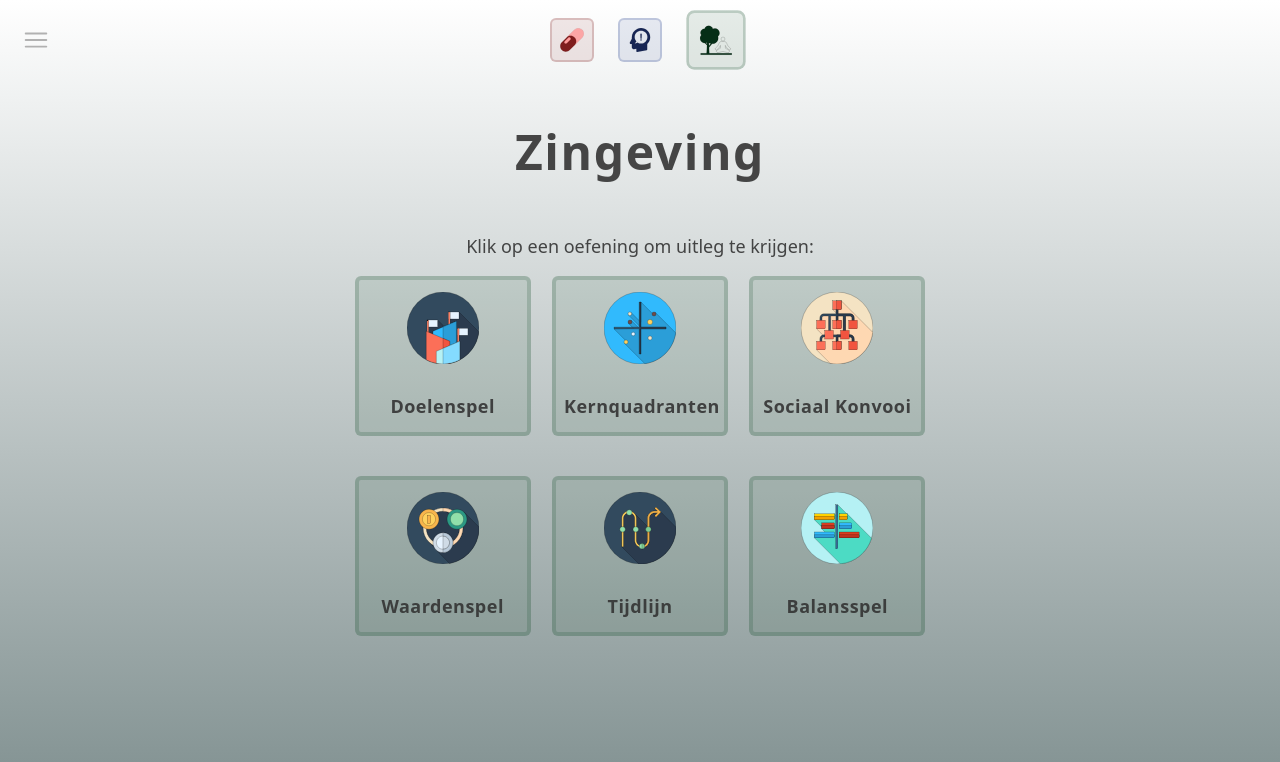
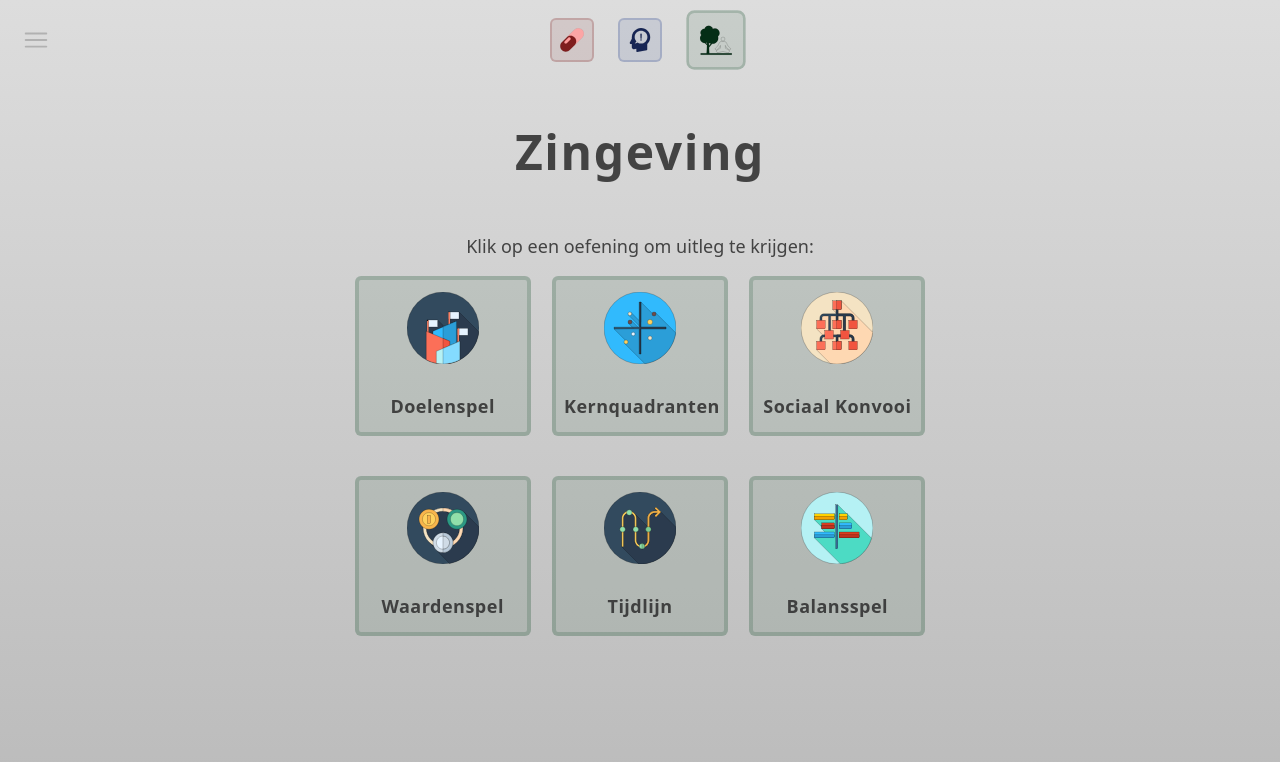
Before and after one commit to Rami-Wohl/drieluik, a Next.js app: page /zingeving in a window 1280 px wide. Shown: the top 762 px of the page. Built offline with nearby package versions, Linux system fonts and the light colour scheme.

Commit message:
update bg colors

```diff
--- a/src/app/layout.tsx
+++ b/src/app/layout.tsx
@@ -18,7 +18,7 @@ export default function RootLayout({
   return (
     <html
       lang="en"
-      className={`${GeistSans.variable} bg-opacity-70 bg-gradient-to-b from-[#ffffff] to-background`}
+      className={`${GeistSans.variable} from-backgroundStart bg-gradient-to-b to-background`}
     >
       <body>
         <LayoutWithNav>{children}</LayoutWithNav>
--- a/src/components/nav/layout-with-nav.tsx
+++ b/src/components/nav/layout-with-nav.tsx
@@ -9,7 +9,7 @@ export const LayoutWithNav = ({ children }: { children: ReactNode }) => {
     <>
       <NavProvider>
         <NavComponents />
-        <main className="to-background relative flex min-h-screen w-full flex-col items-center bg-opacity-70 bg-gradient-to-b from-[#ffffff] pb-12 font-sans">
+        <main className="from-backgroundStart relative flex min-h-screen w-full flex-col items-center bg-gradient-to-b to-background pb-12 font-sans">
           {children}
         </main>
       </NavProvider>
--- a/src/components/nav/nav-container.tsx
+++ b/src/components/nav/nav-container.tsx
@@ -45,7 +45,7 @@ const NavComponents = () => {
     <div>
       <nav
         ref={mobileMenuRef}
-        className={`fixed left-0 top-0 z-[2] flex h-[calc(100%-55px)] flex-col items-center justify-between border-r-2 border-[#545c68] border-opacity-10 bg-gradient-to-b from-[#ffffff] to-background text-left ${
+        className={`from-backgroundStart fixed left-0 top-0 z-[2] flex h-[calc(100%-55px)] flex-col items-center justify-between border-r-2 border-[#545c68] border-opacity-10 bg-gradient-to-b to-background text-left ${
           isMobileMenuVisible ? "translate-x-0" : "-translate-x-full"
         } min-h-full w-full pt-[55px] transition-transform duration-500 ease-in-out lg:w-80`}
       >
@@ -81,7 +81,7 @@ const NavComponents = () => {
         className={`fixed z-[2] w-full transition-transform duration-500 ease-in-out ${hideNavBar ? "-translate-y-20" : "translate-y-0"}`}
       >
         <div
-          className={`relative flex h-[80px] flex-wrap items-center justify-center ${isOnTop ? "bg-transparent" : "bg-[#c9cdd3]"} px-4 py-1`}
+          className={`relative flex h-[80px] flex-wrap items-center justify-center ${isOnTop ? "bg-transparent" : "bg-backgroundStart"} px-4 py-1`}
         >
           <div ref={mobileMenuHandlerRef}>
             <button
--- a/tailwind.config.ts
+++ b/tailwind.config.ts
@@ -12,7 +12,8 @@ export default {
         sm: "calc(var(--radius) - 4px)",
       },
       colors: {
-        background: "#809090",
+        backgroundStart: "#DDD",
+        background: "#BBB",
       },
       keyframes: {
         "accordion-down": {
```
